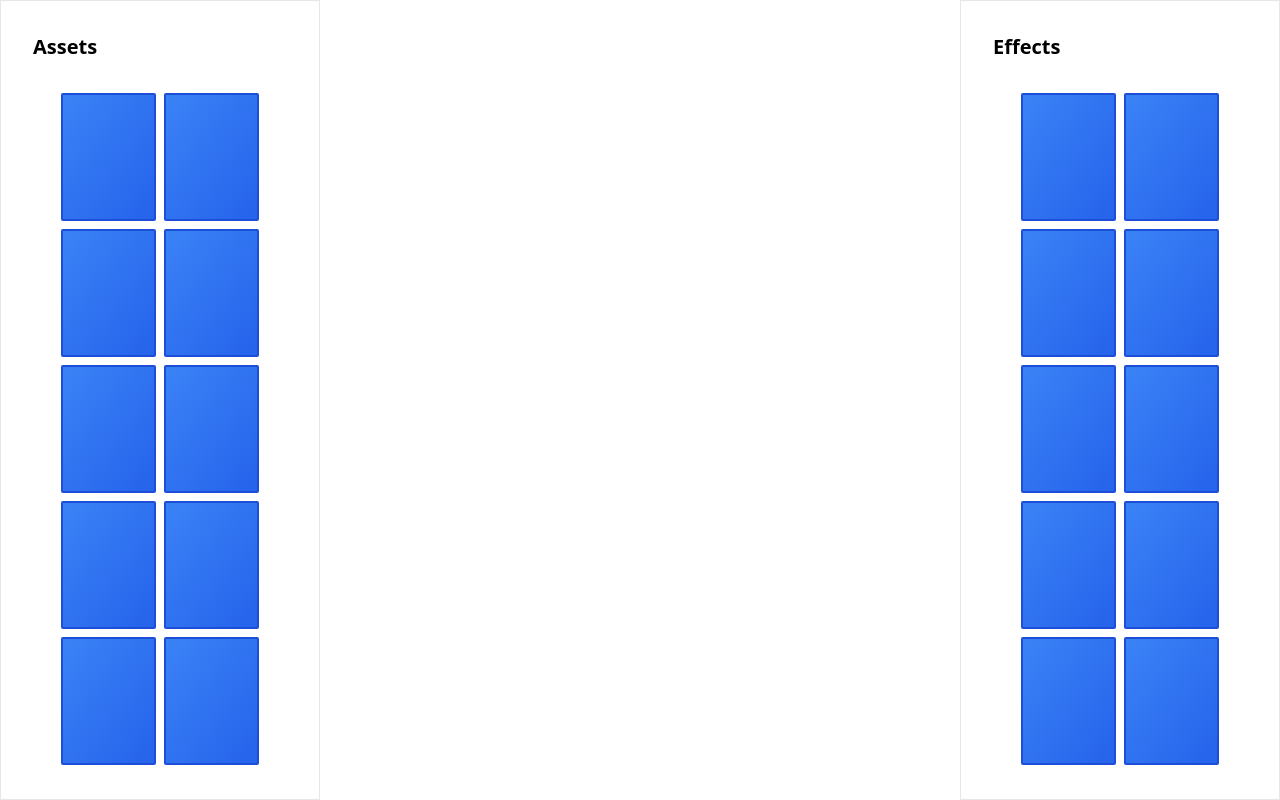
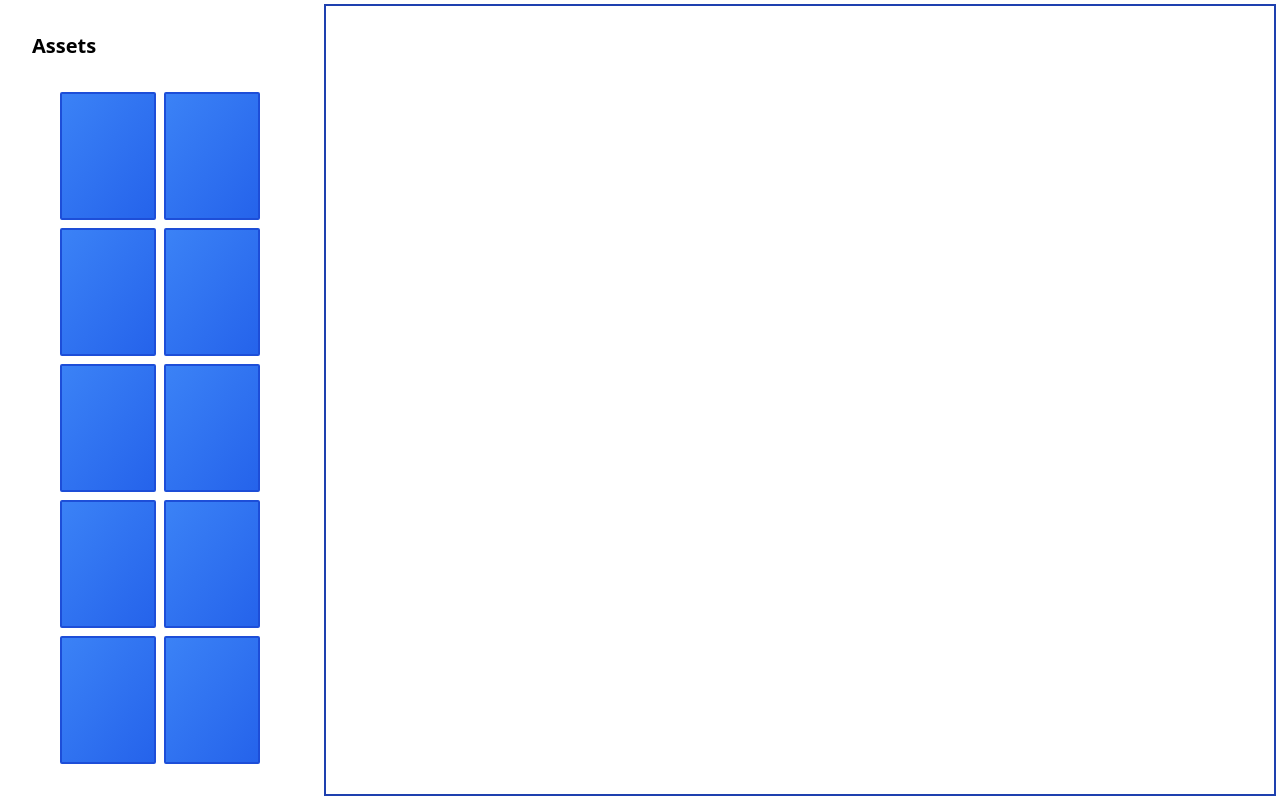
Before and after one commit to jesi-rgb/butter-demo, a Next.js app: page / in a window 1280 px wide. Built offline with nearby package versions, Linux system fonts and the light colour scheme.

Commit message:
save point

```diff
--- a/src/components/Asset.js
+++ b/src/components/Asset.js
@@ -3,20 +3,25 @@ import Draggable from "react-draggable";
 
 export default function Asset() {
   const [cursor, setCursor] = useState("grab");
-  const onDrop = (e) => {
-    console.log(e);
-    if (e.target.classList.contains("drop-target")) {
-      alert("Dropped!");
-      e.target.classList.remove("hovered");
-    }
-    setCursor("grab");
-  };
+
+  function dragStart(e) {
+    e.preventDefault();
+    console.log("a");
+    console.log(e.target);
+    setCursor("grabbing");
+    e.target.classList.add("drag-over");
+  }
+
   return (
-    <Draggable onStart={() => setCursor("grabbing")} onStop={onDrop}>
-      <span
-        style={{ cursor: cursor }}
-        className="group h-32 shrink-0 rounded-sm border-2 border-blue-700 bg-gradient-to-br from-blue-500 to-blue-600"
-      ></span>
-    </Draggable>
+    // <Draggable onStart={() => setCursor("grabbing")} onStop={onDrop}>
+    <span
+      draggable
+      onMouseDown={() => setCursor("grabbing")}
+      onMouseUp={() => setCursor("grab")}
+      //   onDragStart={dragStart}
+      style={{ cursor: cursor }}
+      className="asset group h-32 shrink-0 rounded-sm border-2 border-blue-700 bg-gradient-to-br from-blue-500 to-blue-600"
+    ></span>
+    // </Draggable>
   );
 }
--- a/src/components/AssetLibrary.js
+++ b/src/components/AssetLibrary.js
@@ -3,9 +3,9 @@ import Asset from "./Asset";
 export default function AssetLibrary() {
   let assets = new Array(10).fill(1);
   return (
-    <div className="w-1/4  border p-5">
+    <div className="w-1/4 p-5 shrink-0">
       <div className="text-xl font-bold p-3">Assets</div>
-      <div className="p-5 px-10 shrink-0 grid gap-2 grid-cols-2">
+      <div className="p-5 px-10 grid gap-2 grid-cols-2">
         {assets.map((e, i) => (
           <Asset key={i} />
         ))}
--- /dev/null
+++ b/src/components/Canvas.js
@@ -0,0 +1,70 @@
+import { useContext } from "react";
+import { ShortType } from "three";
+import { ItemsContext } from "./ItemsContext.js";
+
+export default function Canvas({ children }) {
+  const items = useContext(ItemsContext);
+  console.log(items);
+
+  function drop(e) {
+    e.preventDefault();
+    console.log(e.target);
+
+    e.target.style = "background-color: none";
+
+    let file = e.dataTransfer?.files[0];
+    let reader = new FileReader();
+    let dropData;
+
+    reader.onload = function (reader) {
+      const result = reader.target?.result;
+      const dropPosition = {
+        x: e.clientX,
+        y: e.clientY,
+      };
+      dropData = { imgData: result, dropPosition: dropPosition };
+    };
+
+    if (file) reader.readAsDataURL(file);
+
+    hideWrapper();
+  }
+
+  function dragOver(e) {
+    e.target.style = "background-color: #FF349033";
+    showWrapper();
+  }
+  function dragLeave(e) {
+    e.target.style = "background-color: white";
+  }
+
+  function hideWrapper() {
+    let element = document.querySelector(".drop-label");
+    if (element) {
+      element.style.visibility = "hidden";
+    }
+  }
+
+  function showWrapper() {
+    let element = document.querySelector(".drop-label");
+    if (element) {
+      element.style.visibility = "";
+    }
+  }
+
+  return (
+    <>
+      <section
+        onDrop={drop}
+        onDragOver={dragOver}
+        onDragLeave={dragLeave}
+        className="drop-target w-full border-2 border-blue-800 m-1"
+      >
+        <div className="drop-label hidden pointer-events-none text-black text-center text-7xl my-32">
+          drop here
+        </div>
+        {children}
+      </section>
+    </>
+  );
+}
--- a/src/components/ImageItem.js
+++ b/src/components/ImageItem.js
@@ -2,23 +2,22 @@ import Image from "next/image";
 import { useState } from "react";
 import Draggable from "react-draggable";
 
-export default function ImageItem({ props }) {
+export default function ImageItem({ imgData, dropPosition }) {
   const [cursor, setCursor] = useState("grab");
 
   return (
     <Draggable
       bounds="parent"
-      grid={[gridSpacing, gridSpacing]}
       onStart={() => setCursor("grabbing")}
       onStop={() => setCursor("grab")}
-      defaultPosition={props.dropPosition}
+      defaultPosition={dropPosition}
     >
-      <div style={{ cursor: cursor }} className="w-fit h-fit">
+      <div style={{ cursor: cursor }} className="w-min h-fit">
         <Image
           decoding="sync"
           width={200}
           height={200}
-          src={props.imgData}
+          src={imgData}
           alt=""
           draggable={false}
         />
--- /dev/null
+++ b/src/components/ItemsContext.js
@@ -0,0 +1,3 @@
+import { createContext } from "react";
+
+export const ItemsContext = createContext([]);
--- a/src/pages/index.js
+++ b/src/pages/index.js
@@ -3,21 +3,16 @@ import AssetLibrary from "@/components/AssetLibrary";
 import EffectSideBar from "@/components/EffectSideBar";
 import Draggable3DText from "@/components/3D/Draggable3DText";
 import useDnD from "@/hooks/useDnD";
-import { useState } from "react";
+import { useEffect, useState } from "react";
 import ImageItem from "@/components/ImageItem";
-
-const onDropAreaMouseEnter = (e) => {
-  if (this.state.activeDrags) {
-    console.log("drop");
-    console.log(e);
-    // e.target.classList.add("hovered");
-  }
-};
+import Canvas from "@/components/Canvas";
 
 export default function Home() {
   let items = useDnD();
   console.log(items);
   let [itemArray, setItemArray] = useState([]);
+
+  useEffect(() => console.log(itemArray), [itemArray]);
 
   return (
     <>
@@ -28,36 +23,9 @@ export default function Home() {
         <link rel="icon" href="/favicon.ico" />
       </Head>
 
-      <div
-        id="wrapper"
-        style={{
-          position: "absolute",
-          width: "100%",
-          height: "100%",
-          alignContent: "center",
-          verticalAlign: "center",
-          lineHeight: "100vh",
-          opacity: 0,
-          visibility: "hidden",
-          background: "#F87171",
-          color: "white",
-          fontFamily: "cursive",
-          fontSize: "100px",
-          textAlign: "center",
-        }}
-      >
-        drop here~
-      </div>
-
       <main className="h-screen flex flex-row">
         <AssetLibrary />
-        <div
-          onMouseEnter={onDropAreaMouseEnter}
-          className="drop-target text-center w-2/4 col-span-2 my-auto font-bold text-2xl"
-        >
-          {itemArray.map((e) => e)}
-        </div>
-        <EffectSideBar />
+        <Canvas>{itemArray.map((i) => i)}</Canvas>
       </main>
     </>
   );
```
